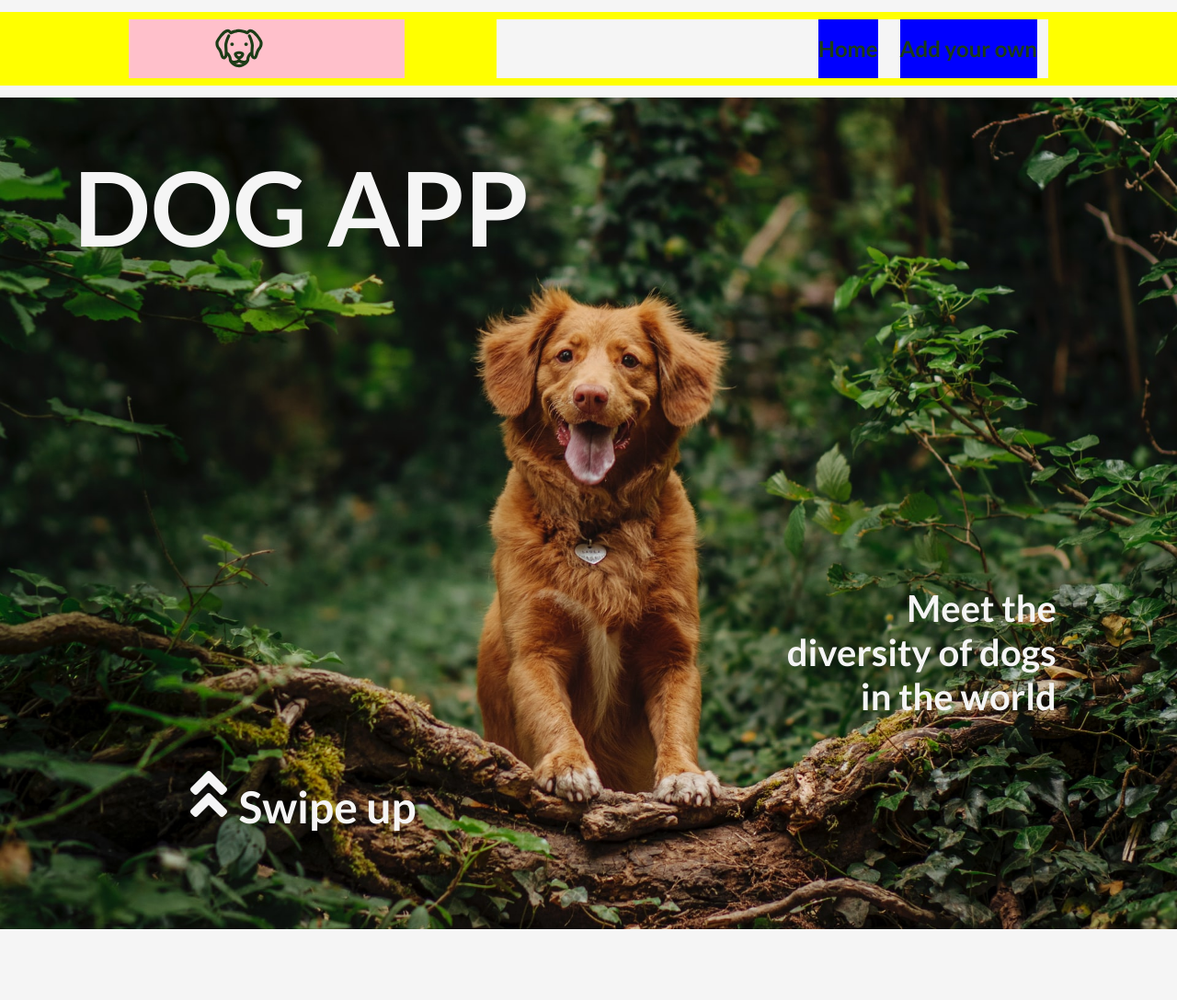
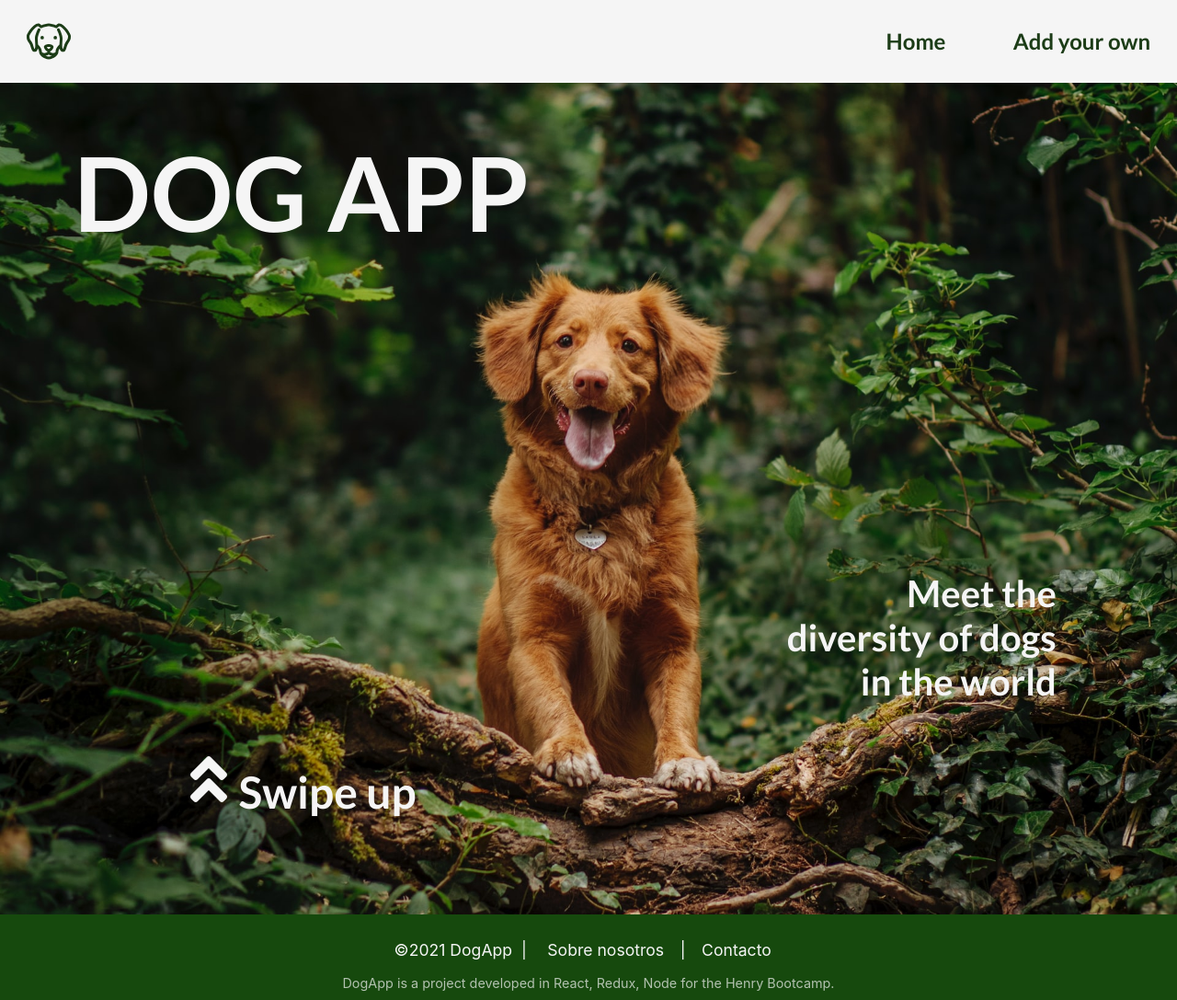
Before and after one commit to maguilococo/DogApp_client, a React (Create React App) app: page / in a window 1280 px wide. Shown: the whole page at 92% size. Before the commit the page ends 1010 px from the top, so only its background shows below. Built offline with nearby package versions, Linux system fonts and the light colour scheme; no server answers.

Commit message:
fixed styles

```diff
--- a/package.json
+++ b/package.json
@@ -21,6 +21,7 @@
     "redux-mock-store": "^1.5.4",
     "redux-thunk": "^2.3.0",
     "styled-components": "^5.2.3",
+    "sweetalert": "^2.1.2",
     "web-vitals": "^0.2.4"
   },
   "scripts": {
--- a/src/App.js
+++ b/src/App.js
@@ -6,6 +6,7 @@ import LandPage  from './components/LandPage';
 import Home from './components/Home';
 import BreedDetail from './components/BreedDetail';
 import AddBreed from './components/AddBreed';
+import Footer from './components/Footer/Footer';
 
 
 function App() {
@@ -25,6 +26,7 @@ function App() {
         <Route exact path="/breeds" component={Home} />
         <Route path="/addBreed" component={AddBreed} />
         <Route path="/breeds/:idRaza" component={BreedDetail} />
+        <Footer />
     </React.Fragment>
   );
 }
--- a/src/components/AddBreed/index.js
+++ b/src/components/AddBreed/index.js
@@ -1,5 +1,6 @@
 import React, { useEffect } from 'react';
 import { connect } from 'react-redux';
+import swal from 'sweetalert';
 import { addBreed } from '../../actions/index'
 import TemperamentTags from '../TemperamentTags';
 import s from './index.module.css';
@@ -103,7 +104,14 @@ function AddBreed({ addBreed, temperaments, tags_temps } ) {
 
  // Function to submit the form
   function handleSubmit (e) {
+    // e.preventDefault();
     addBreed(input);
+    swal({
+      title: "Added new breed!",
+      text: `You just created '${input.name}'`,
+      icon: "success",
+      button: null,
+    });
     resetForm(e)
   }
 
--- /dev/null
+++ b/src/components/Footer/Footer.jsx
@@ -0,0 +1,19 @@
+import React from "react";
+import style from "./Footer.module.css";
+
+function Footer() {
+  return (
+    <div className={style.main}>
+      <div className={style.ctn}>
+        <div className={style.title}>
+            &copy;{new Date().getFullYear()} DogApp &nbsp;|&nbsp;<a href='/' className={style.link}>&nbsp;Sobre nosotros&nbsp;</a> | <a className={style.link} href="mailto:magdalenalococo@gmail.com">&nbsp;Contacto</a>
+        </div>
+        <div className={style.disclaimer}>
+              DogApp is a project developed in React, Redux, Node for the Henry Bootcamp.
+        </div>
+      </div>
+    </div>
+  );
+}
+
+export default Footer;
--- /dev/null
+++ b/src/components/Footer/Footer.module.css
@@ -0,0 +1,64 @@
+.main {
+    align-self: flex-end;
+    display: flex;
+    flex-direction: column;
+    justify-content: center;
+    align-items: center;
+    position: relative;
+    padding: 10px;
+    bottom: 0;
+    width: 100%;
+    background-color: #16490D;
+}
+
+.ctn {
+    display: flex;
+    flex-direction: column;
+    align-items: center;
+    justify-content: center;
+    margin: 0;
+    width: 100%;
+}
+
+.link {
+    color: whitesmoke;
+    text-decoration: none;
+    margin-left: 1%;
+    margin-right: 1%;
+  }
+
+.title{
+    width: 100%;
+    display: flex;
+    justify-content: center;
+    color: whitesmoke;
+    font-size: 1.1em;
+    margin: 1em 0;
+}
+
+.disclaimer{
+    display: flex;
+    color: rgb(245, 245, 245, .7);
+    font-size: 0.9em;
+}
+
+@media only screen and (max-width: 768px) {
+    .main {
+        align-self: auto;
+    }
+    .ctn {
+        margin: 2%;
+        width: 100%;
+    }
+    .title{
+        font-size: 0.8em;
+        justify-content: space-between;
+    }
+    .link {
+        margin: 0
+    }
+    .disclaimer{
+        font-size: 0.7em;
+    }
+
+}
--- a/src/components/NavBar/SideMenu/index.module.css
+++ b/src/components/NavBar/SideMenu/index.module.css
@@ -10,7 +10,8 @@
         width: 100%;
         height: 100%;
         background: #1C3C17;
-        display: grid;
+        background-size: cover;
+        display: flex;
         align-items: center;
         top: 0;
         left: 0;
@@ -18,12 +19,12 @@
     }
 
     .nav {
-        opacity: 0;
-        top: -100;
+        visibility: hidden;
+        top: 0;
     }
 
     .mob{
-        opacity: '100%';
+        visibility: visible;
         top: 0;
     }
 
--- a/src/components/NavBar/index.module.css
+++ b/src/components/NavBar/index.module.css
@@ -1,12 +1,11 @@
 nav {
-  height: 80px;
+  height: 4em;
   display: flex;
-  padding: 0.5rem calc((100vw - 1000px) / 2);
+  padding: 0.5rem 1em;
   z-index: 10;
   justify-content: space-between;
-  margin: 1% auto;
-  background-color: yellow;
-  width: 100%;
+  margin: 1%;
+  background-color: whitesmoke;
 }
 
 .link {
@@ -14,14 +13,13 @@ nav {
   color: #1C3C17;
   display: flex;
   align-items: center;
-  justify-content: flex-end;
   text-decoration: none;
   height: 100%;
-  margin: 0 2%;
+  margin-left: 10%;
   font-size: 1.5rem;
   cursor: pointer;
-  background-color: blue;
 }
+
 .active {
   color: #854016;
   text-decoration: underline;
@@ -29,23 +27,21 @@ nav {
 
 .menu {
   width: 60%;
-  background-color: whitesmoke;
   display: flex;
   align-items: center;
   justify-content: flex-end;
+  height: 100%;
 }
 
 .logoSide{
   display: flex;
   align-items: center;
   justify-content: flex-start;
-  width: 30%;
-  background-color: pink;
+  height: 100%;
 }
 
 .logo {
-  height: 80%;
-  width: 80%;
+  height: 100%;
 }
 
 .mobileMenu{
@@ -63,7 +59,7 @@ nav {
     top: 0;
     right: 0;
     transform: translate(-100%, 60%);
-    font-size: 1.8rem;
+    font-size: 1.6rem;
     cursor: pointer;
     color: #1C3C17;
   }
--- a/src/components/Pagination/index.module.css
+++ b/src/components/Pagination/index.module.css
@@ -2,7 +2,8 @@
     display: flex;
     justify-content: center;
     align-items: center;
-    margin-bottom: 20px;
+    align-self: flex-end;
+    padding: 5% 0;
 }
 
 .pagination ul{
@@ -12,7 +13,7 @@
     border-radius: 50px;
     justify-content: space-between;
     align-items: center;
-    width: 70%;
+    width: 40%;
     font-family: 'Lato', sans-serif;
     -webkit-box-shadow: 0px 10px 43px 0px rgba(0,0,0,0.75);
     -moz-box-shadow: 0px 10px 43px 0px rgba(0,0,0,0.75);
@@ -40,45 +41,50 @@
     border-radius: 50%;
 }
 
-.pagination ul li.numb.first{
-    margin: 0px 3px 0 -5px;
-}
 
-.pagination ul li.numb.last{
-    margin: 0px -5px 0 3px;
-}
-
-.pagination ul li .dots {
-    font-size: 1rem;
-    cursor: default;
-}
-
-.pagination ul li .btn {
+.next, .prev {
     padding: 0 20px;
     border-radius: 50px;
 }
 
+.forward {
+    display: flex;
+}
+
 .next {
-    border-radius: 5px 25px 25px 5px;
+    margin: 0px 3px 0 -5px;
+    border-radius: 0 25px 25px 0;
     padding: 0 10px;
 }
-
+.last {
+    padding: 13px;
+    margin-right: 0.33em;
+    border-radius: 5px 0px 0px 5px;
+    /* border-radius: 5px 25px 25px 5px; */
+}
+.first {
+    padding: 13px;
+    margin-right: 0.33em;
+    border-radius: 0px 5px 5px 0px;
+    /* border-radius: 25px 5px 5px 25px; */
+}
 .prev {
-    border-radius: 25px 5px 5px 25px;
+    margin: 0px -5px 0 3px;
+    border-radius: 25px 0px 0px 25px;
     padding: 0 10px;
 }
 
 
-.pagination ul li:first-child:hover,
-.pagination ul li:last-child:hover {
+.btn:hover {
     background: #16490D;
     color: whitesmoke;
 }
 
-.pagination ul li .numb:hover, .active {
-    padding: 0 5px;
+.numb:hover, .active {
+    padding: 30% 50%;
     background: #16490D;
     color: whitesmoke;
+    margin: 12%;
 }
 
 
@@ -93,6 +99,21 @@
         display: flex;
         flex-wrap: wrap;
     }
+    .numb:hover, .active {
+        padding: 20% 20%;
+        margin: 0 20px;
+    }
+
+    .last, .first {
+       margin: 0.5em 0;
+       padding: 17px 10px;
+    }
+    .prev {
+        margin: 0px -5px 0 -8px;
+    }
+    .next {
+        margin: 0px -8px 0 -5px;
+    }
 }
 
 
@@ -105,10 +126,15 @@
         border-radius: 20px;
         display: flex;
         flex-wrap: wrap;
+        width: 80%;
+        height: 2.5em;
+        -webkit-box-shadow:  0px 7px 30px 0px rgba(0,0,0,0.5);
+        -moz-box-shadow:  0px 7px 30px 0px rgba(0,0,0,0.5);
+        box-shadow: 0px 7px 15px 0px rgba(0,0,0,0.5);
     }
 
     .pagination ul li {
-        font-size: 0.7rem;
+        font-size: 60%;
         flex-wrap: wrap;
     }
 }
--- a/src/components/SearchBar/index.module.css
+++ b/src/components/SearchBar/index.module.css
@@ -56,7 +56,7 @@ input:focus {
         padding: 2px 2px;
     }
     .searchBox:hover > .searchText{
-        width: 100px;
+        width: 150px;
         padding: 0 3px;
     }
     .searchIcon{
```
Also changed, not shown: src/components/Pagination/index.js (+52 -11 lines), 1 other file (tests, documents, lock files or other folders).
